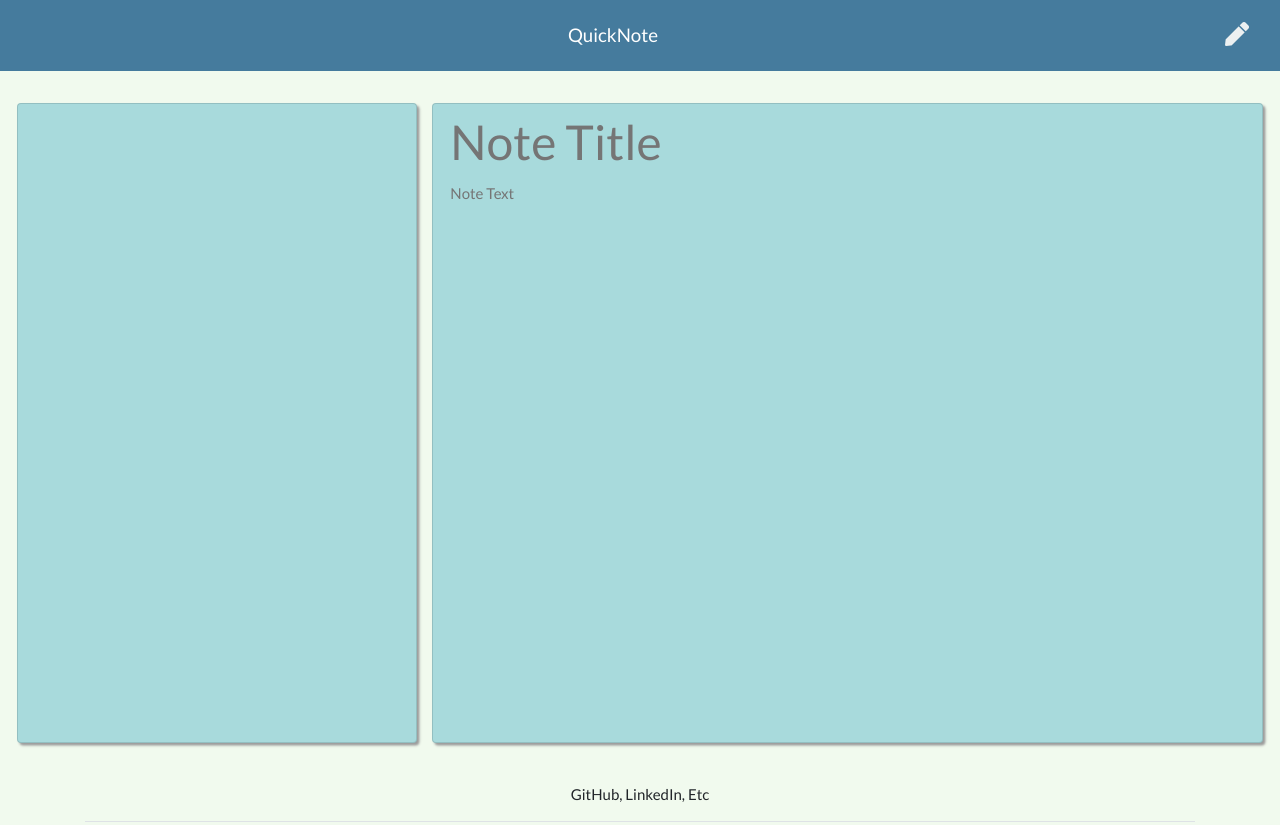
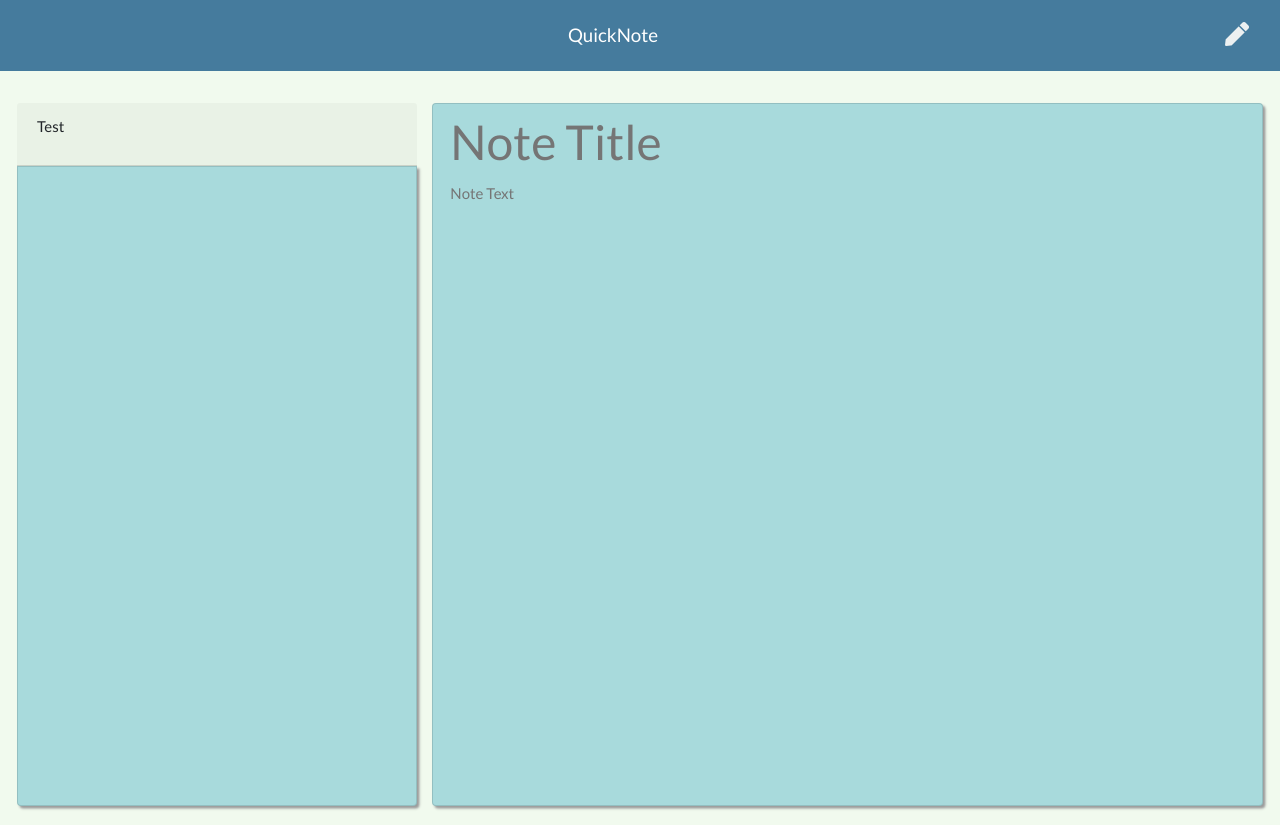
Before and after one commit to jwilferd10/QuickNote, a website: page public/notes.html in a window 1280 px wide. Shown: the top 825 px of the page. Drawn offline with nearby package versions, Linux system fonts and the light colour scheme; no server answers.

Commit message:
public/: Test header has been applied to the Saved Notes card. Removed 'rounded' within the saved-notes card and uncommented and hardcoded set border-radius.

```diff
--- a/public/assets/css/styles.css
+++ b/public/assets/css/styles.css
@@ -79,13 +79,14 @@ nav {
   padding-left: 0;
 }
 
-/* .list-container .list-group,
+.list-container .list-group,
 .list-container .list-group-item:first-child,
 .list-container .card {
-  border-top: none;
+  /* border-top: none;
   border-top-right-radius: 0;
-  border-top-left-radius: 0;
-} */
+  border-top-left-radius: 0; */
+  border-radius: 0 0 0.25rem 0.25rem;
+}
 
 .list-container i {
   font-size: 1.1rem;
--- a/public/notes.html
+++ b/public/notes.html
@@ -27,7 +27,12 @@
     <article class="row">
       <!-- Saved notes -->
       <section class="col-4 list-container">
-        <div class="card rounded">
+        <!-- Header for list -->
+        <header class="card-header">
+          <p>Test</p>
+        </header>
+
+        <div class="card">
           <ul class="list-group">
             <!-- Created notes will populate here -->
           </ul>
```
